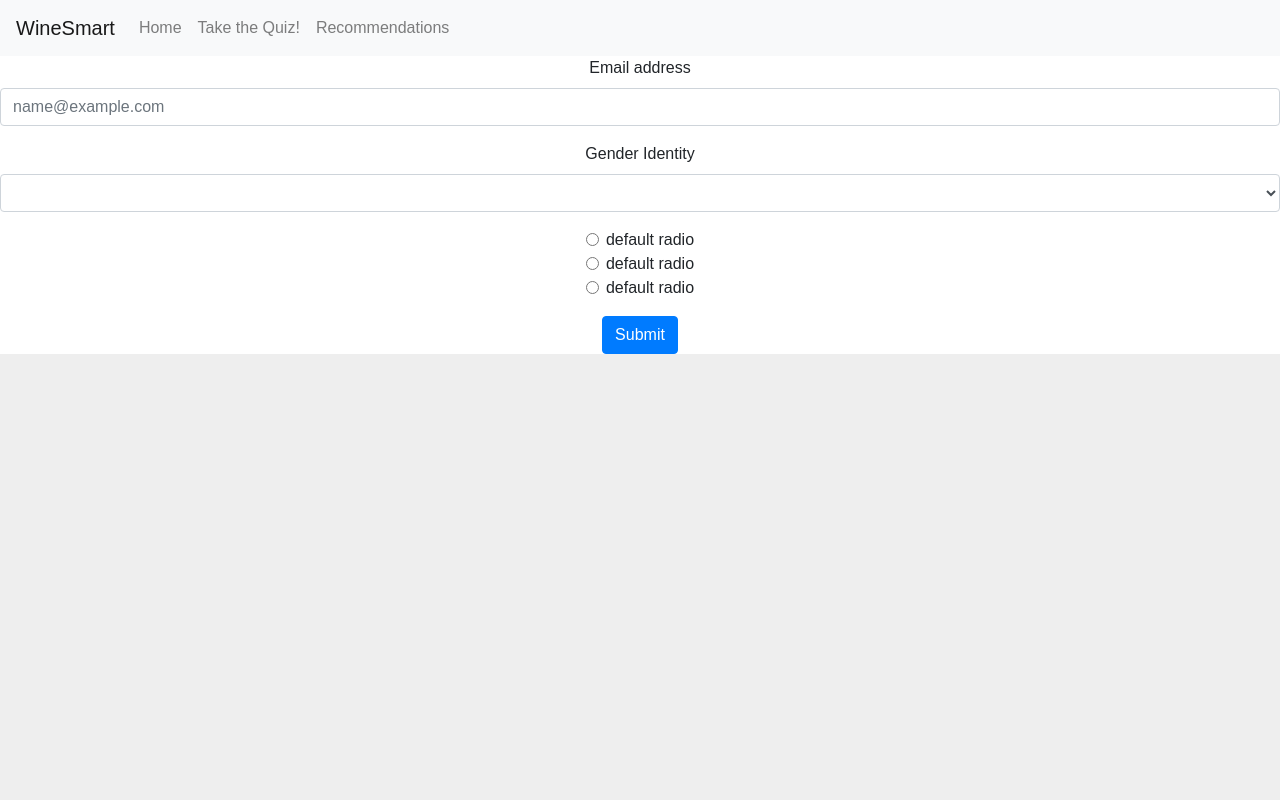
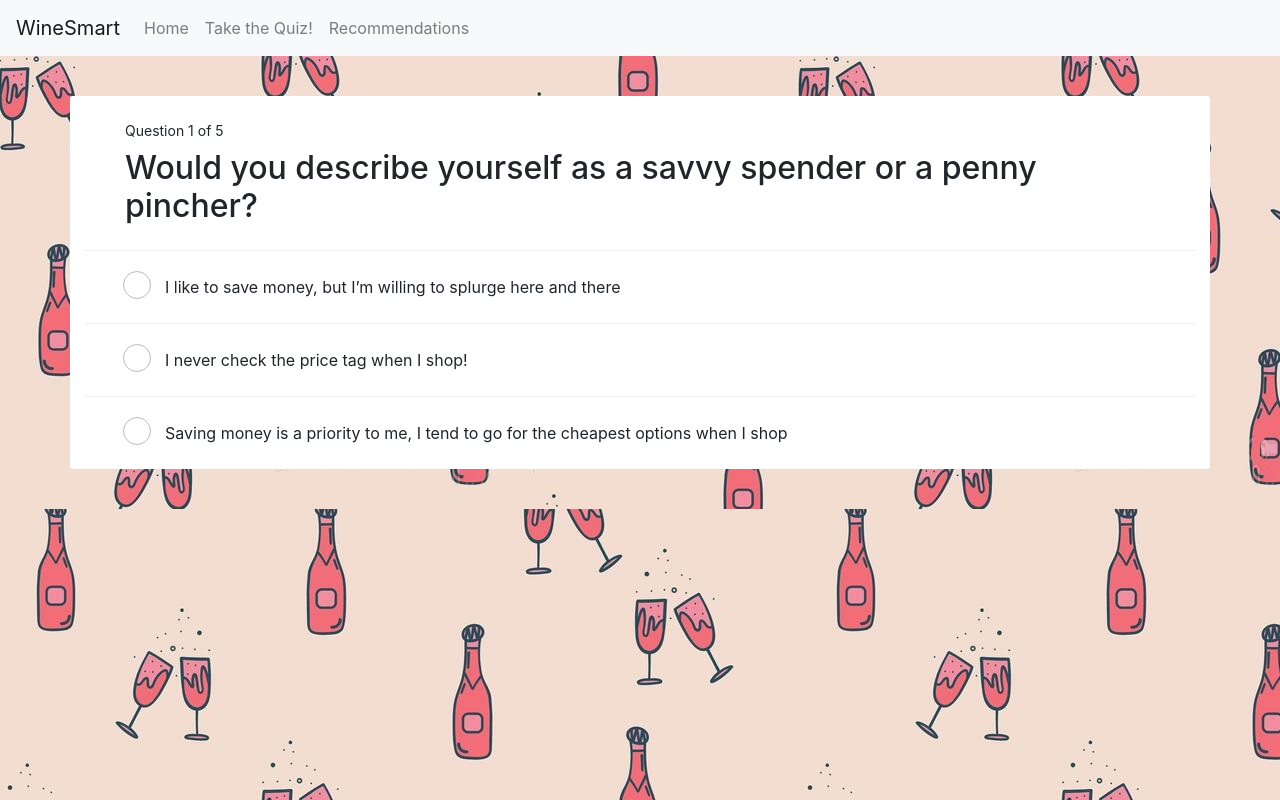
Before and after one commit to wine-smart/wine-smart.github.io, a React (Create React App) app in the folder wine-proto/wine-proto0/: page /quiz1 in a window 1280 px wide. Built offline with nearby package versions, Linux system fonts and the light colour scheme.

Commit message:
Preliminary home page and quiz added. Still need to add recommendations page and algorithm

```diff
--- a/wine-proto/wine-proto0/package.json
+++ b/wine-proto/wine-proto0/package.json
@@ -6,6 +6,7 @@
     "@testing-library/jest-dom": "^5.11.9",
     "@testing-library/react": "^11.2.5",
     "@testing-library/user-event": "^12.8.3",
+    "@types/react-transition-group": "^1.1.6",
     "bootstrap": "^4.6.0",
     "prop-types": "^15.7.2",
     "react": "^17.0.1",
@@ -13,6 +14,7 @@
     "react-dom": "^17.0.1",
     "react-router-dom": "^5.2.0",
     "react-scripts": "4.0.3",
+    "react-transition-group": "^4.4.1",
     "web-vitals": "^1.1.1"
   },
   "scripts": {
--- a/wine-proto/wine-proto0/src/App.css
+++ b/wine-proto/wine-proto0/src/App.css
@@ -1,5 +1,5 @@
 .App {
-  text-align: center;
+  /* text-align: center; */
   background-color: white;
 }
 
@@ -18,8 +18,9 @@ body {
   }
 }
 
-.App-header {
-  /* background-color: #8b909b; */
+
+.Intro {
+  background-color: #8b909b;
   min-height: 100vh;
   display: flex;
   flex-direction: column;
@@ -28,6 +29,14 @@ body {
   font-size: calc(10px + 2vmin);
   color: white;
   background-image: url("./background.jpg");
+}
+
+
+.App-header {
+  /* background-color: #222; */
+  /* padding: 20px; */
+  color: white;
+  /* text-align: center; */
 }
 
 .App-link {
@@ -40,7 +49,14 @@ body {
   align-items: center;
   justify-content: center;
   background-color: #f3ddd0;
-  /* background-image: url("./background.jpg"); */
+  background-image: url("./background.jpg");
+}
+
+.instructions {
+  color: black;
+  margin-left: 75px;
+  margin-right: 75px;
+  text-align: center;
 }
 
 @keyframes App-logo-spin {
@@ -51,152 +67,3 @@ body {
     transform: rotate(360deg);
   }
 }
-
-body {
-  margin: 0;
-  padding: 0;
-  font-family: -apple-system, BlinkMacSystemFont, 'Segoe UI', 'Roboto', 'Oxygen',
-    'Ubuntu', 'Cantarell', 'Fira Sans', 'Droid Sans', 'Helvetica Neue',
-    sans-serif;
-  -webkit-font-smoothing: antialiased;
-  -moz-osx-font-smoothing: grayscale;
-}
-
-code {
-  font-family: source-code-pro, Menlo, Monaco, Consolas, 'Courier New',
-    monospace;
-}
-
-* {
-  box-sizing: border-box;
-}
-
-body {
-  margin: 0;
-  padding: 0;
-  background: #eee;
-  font-family: sans-serif;
-}
-
-.container {
-  position: relative;
-  max-width: 800px;
-  margin: 0 auto;
-  background: #fff;
-  border-radius: 3px;
-}
-
-@media (min-width: 769px) {
-  .container {
-    margin: 2.5rem auto;
-  }
-}
-
-/* Result Component */
-.result {
-  padding: 1.5rem 2.5rem;
-}
-
-/* Quiz Component */
-.answerOptions {
-  margin: 0;
-  padding: 0;
-  list-style: none;
-}
-
-/* QuestionCount Component */
-.questionCount {
-  padding: 1.5rem 2.5rem 0;
-  font-size: 14px;
-}
-
-/* Question Component */
-.question {
-  margin: 0;
-  padding: 0.5rem 2.5rem 1.5rem 2.5rem;
-}
-
-/* AnswerOption Component */
-.answerOption {
-  border-top: 1px solid #eee;
-}
-
-.answerOption:hover {
-  background-color: #eefbfe;
-}
-
-.radioCustomButton {
-  position: absolute;
-  width: auto;
-  opacity: 0;
-}
-
-.radioCustomButton,
-.radioCustomLabel {
-  display: inline-block;
-  vertical-align: middle;
-  cursor: pointer;
-}
-
-.radioCustomLabel {
-  position: relative;
-  width: 100%;
-  margin: 0;
-  padding: 1.5rem 2.5rem 1.5rem 5rem;
-  font-size: 16px;
-  line-height: 1.5;
-}
-
-.radioCustomButton ~ .radioCustomLabel:before {
-  position: absolute;
-  top: 20px;
-  left: 38px;
-  width: 28px;
-  height: 28px;
-  content: '';
-  display: inline-block;
-  vertical-align: middle;
-  background: #fff;
-  border: 1px solid #bbb;
-  border-radius: 50%;
-  transition: all 0.3s;
-}
-
-.radioCustomButton:checked ~ .radioCustomLabel:before {
-  content: '';
-  /* background: #8bc53f url("./svg/icon-check.svg") no-repeat; */
-  background-size: 27px;
-  border-color: #8bc53f;
-}
-
-/* Animation */
-.fade-enter {
-  opacity: 0;
-}
-
-.fade-enter.fade-enter-active {
-  opacity: 1;
-  transition: opacity 0.5s ease-in-out 0.3s;
-}
-
-.fade-leave {
-  position: absolute;
-  top: 0;
-  left: 0;
-  width: 100%;
-  opacity: 1;
-}
-
-.fade-leave.fade-leave-active {
-  opacity: 0;
-  transition: opacity 0.5s ease-in-out;
-}
-
-.fade-appear {
-  opacity: 0;
-}
-
-.fade-appear.fade-appear-active {
-  opacity: 1;
-  transition: opacity 0.5s ease-in-out;
-}
--- a/wine-proto/wine-proto0/src/Quiz1.js
+++ b/wine-proto/wine-proto0/src/Quiz1.js
@@ -4,14 +4,132 @@ import 'bootstrap/dist/css/bootstrap.min.css';
 import {Form, Button, Navbar, Nav} from 'react-bootstrap';
 import Question from './components/Question';
 
+// import React, { Component } from 'react';
+import quizQuestions from './api/quizQuestions';
+import Quiz from './components/Quiz';
+import Result from './components/Result';
+import logo from './svg/logo.svg';
+import './index.css';
+
+
 class Quiz1 extends React.Component {
-    constructor(props){
+    constructor(props) {
         super(props);
-    }
-    render() {
+
+        this.state = {
+          counter: 0,
+          questionId: 1,
+          question: '',
+          answerOptions: [],
+          answer: '',
+          answersCount: {},
+          result: ''
+        };
+
+        this.handleAnswerSelected = this.handleAnswerSelected.bind(this);
+      }
+
+      componentDidMount() {
+        const shuffledAnswerOptions = quizQuestions.map(question =>
+          this.shuffleArray(question.answers)
+        );
+        this.setState({
+          question: quizQuestions[0].question,
+          answerOptions: shuffledAnswerOptions[0]
+        });
+      }
+
+      shuffleArray(array) {
+        var currentIndex = array.length,
+          temporaryValue,
+          randomIndex;
+
+        // While there remain elements to shuffle...
+        while (0 !== currentIndex) {
+          // Pick a remaining element...
+          randomIndex = Math.floor(Math.random() * currentIndex);
+          currentIndex -= 1;
+
+          // And swap it with the current element.
+          temporaryValue = array[currentIndex];
+          array[currentIndex] = array[randomIndex];
+          array[randomIndex] = temporaryValue;
+        }
+
+        return array;
+      }
+
+      handleAnswerSelected(event) {
+        this.setUserAnswer(event.currentTarget.value);
+
+        if (this.state.questionId < quizQuestions.length) {
+          setTimeout(() => this.setNextQuestion(), 300);
+        } else {
+          setTimeout(() => this.setResults(this.getResults()), 300);
+        }
+      }
+
+      setUserAnswer(answer) {
+        this.setState((state, props) => ({
+          answersCount: {
+            ...state.answersCount,
+            [answer]: (state.answersCount[answer] || 0) + 1
+          },
+          answer: answer
+        }));
+      }
+
+      setNextQuestion() {
+        const counter = this.state.counter + 1;
+        const questionId = this.state.questionId + 1;
+
+        this.setState({
+          counter: counter,
+          questionId: questionId,
+          question: quizQuestions[counter].question,
+          answerOptions: quizQuestions[counter].answers,
+          answer: ''
+        });
+      }
+
+      getResults() {
+        const answersCount = this.state.answersCount;
+        const answersCountKeys = Object.keys(answersCount);
+        const answersCountValues = answersCountKeys.map(key => answersCount[key]);
+        const maxAnswerCount = Math.max.apply(null, answersCountValues);
+
+        return answersCountKeys.filter(key => answersCount[key] === maxAnswerCount);
+      }
+
+      setResults(result) {
+        if (result.length === 1) {
+          this.setState({ result: result[0] });
+        } else {
+          this.setState({ result: 'Undetermined' });
+        }
+      }
+
+      renderQuiz() {
         return (
-            <>
-            <>
+          <Quiz
+            answer={this.state.answer}
+            answerOptions={this.state.answerOptions}
+            questionId={this.state.questionId}
+            question={this.state.question}
+            questionTotal={quizQuestions.length}
+            onAnswerSelected={this.handleAnswerSelected}
+          />
+        );
+      }
+
+      renderResult() {
+        return <Result quizResult={this.state.result} />;
+      }
+
+      render() {
+        return (
+          <>
+          <>
             <Navbar bg="light" variant="light">
                 <Link to="/#home">
                     <Navbar.Brand href="#home">WineSmart</Navbar.Brand>
@@ -31,50 +149,85 @@ class Quiz1 extends React.Component {
             </Navbar>
             </>
 
-                <Form>
-                    <Form.Group size="md" controlId = "email">
-                        <Form.Label>Email address</Form.Label>
-                        <Form.Control type="email" placeholder="name@example.com" />
-                    </Form.Group>
-                    <Form.Group controlId="genderid">
-                        <Form.Label>Gender Identity</Form.Label>
-                        <Form.Control as="Select">
-                            <option></option>
-                            <option>Female</option>
-                            <option>Male</option>
-                            <option>Other</option>
-                            <option>I prefer not to answer</option>
-                        </Form.Control>
-                    </Form.Group>
-                    <Form>
+          <div className = "Quiz1">
+            {this.state.result ? this.renderResult() : this.renderQuiz()}
+          </div>
+          </>
+        );
+      }
 
-                        <div key={`default-radio`} className="mb-3">
-                        <Form.Check
-                            type={'radio'}
-                            id={`default-raio`}
-                            label={`default radio`}
-                        />
+    // keeping this in case we need it
 
-                        <Form.Check
-                            type={'radio'}
-                            id={`default-raio`}
-                            label={`default radio`}
-                        />
+    // constructor(props){
+    //     super(props);
+    // }
+    // render() {
+    //     return (
+    //         <>
+    //         <>
+    //         <Navbar bg="light" variant="light">
+    //             <Link to="/#home">
+    //                 <Navbar.Brand href="#home">WineSmart</Navbar.Brand>
+    //             </Link>
+    //             <Nav className="mr-auto">
 
-                        <Form.Check
-                            type={'radio'}
-                            id={`default-raio`}
-                            label={`default radio`}
-                        />
-                        </div>
+    //             <Link to="/#home">
+    //                 <Nav.Link href="#home">Home</Nav.Link>
+    //             </Link>
+    //             <Link to="/quiz1">
+    //                 <Nav.Link href="#features">Take the Quiz!</Nav.Link>
+    //             </Link>
+    //             <Link to="/results">
+    //                 <Nav.Link href="#recommendations">Recommendations</Nav.Link>
+    //             </Link>
+    //             </Nav>
+    //         </Navbar>
+    //         </>
 
-                    </Form>
-                    <Link to="/results">
-                        <Button type="submit">Submit</Button>
-                    </Link>
-                </Form>
-            </>
-        )
-    }
+    //             <Form>
+    //                 <Form.Group size="md" controlId = "email">
+    //                     <Form.Label>Email address</Form.Label>
+    //                     <Form.Control type="email" placeholder="name@example.com" />
+    //                 </Form.Group>
+    //                 <Form.Group controlId="genderid">
+    //                     <Form.Label>Gender Identity</Form.Label>
+    //                     <Form.Control as="Select">
+    //                         <option></option>
+    //                         <option>Female</option>
+    //                         <option>Male</option>
+    //                         <option>Other</option>
+    //                         <option>I prefer not to answer</option>
+    //                     </Form.Control>
+    //                 </Form.Group>
+    //                 <Form>
+
+    //                     <div key={`default-radio`} className="mb-3">
+    //                     <Form.Check
+    //                         type={'radio'}
+    //                         id={`default-raio`}
+    //                         label={`default radio`}
+    //                     />
+
+    //                     <Form.Check
+    //                         type={'radio'}
+    //                         id={`default-raio`}
+    //                         label={`default radio`}
+    //                     />
+
+    //                     <Form.Check
+    //                         type={'radio'}
+    //                         id={`default-raio`}
+    //                         label={`default radio`}
+    //                     />
+    //                     </div>
+
+    //                 </Form>
+    //                 <Link to="/results">
+    //                     <Button type="submit">Submit</Button>
+    //                 </Link>
+    //             </Form>
+    //         </>
+    //     )
+    // }
 }
 export default Quiz1;
--- a/wine-proto/wine-proto0/src/api/quizQuestions.js
+++ b/wine-proto/wine-proto0/src/api/quizQuestions.js
@@ -1,87 +1,103 @@
 var quizQuestions = [
   {
-      question: "What franchise would you rather play a game from?",
+      question: "Would you describe yourself as a savvy spender or a penny pincher?",
       answers: [
           {
-              type: "Microsoft",
-              content: "Halo"
+              type: "Chardonnay", // need to pick what this would correspond to
+              content: "I never check the price tag when I shop!"
           },
           {
-              type: "Nintendo",
-              content: "Pokemon"
+              type: "Merlot",
+              content: "I like to save money, but I’m willing to splurge here and there"
           },
           {
-              type: "Sony",
-              content: "Uncharted"
+              type: "Pinot",
+              content: "Saving money is a priority to me, I tend to go for the cheapest options when I shop"
           }
       ]
   },
   {
-      question: "Which console would you prefer to play with friends?",
+      question: "Do you prefer sweet or salty foods?",
       answers: [
           {
-              type: "Microsoft",
-              content: "X-Box"
+              type: "Chardonnay",
+              content: "I prefer a bag of chips over a chocolate bar"
           },
           {
-              type: "Nintendo",
-              content: "Nintendo 64"
+              type: "Merlot",
+              content: "I prefer a chocolate bar over a bag of chips"
           },
           {
-              type: "Sony",
-              content: "Playstation 1"
+              type: "Pinot",
+              content: "I like a mixture of both"
           }
       ]
   },
   {
-      question: "Which of these racing franchises would you prefer to play a game from?",
+      question: "What is your drink of choice?",
       answers: [
           {
-              type: "Microsoft",
-              content: "Forza"
+              type: "Chardonnay",
+              content: "A margarita"
           },
           {
-              type: "Nintendo",
-              content: "Mario Kart"
+              type: "Merlot",
+              content: "Vodka on the rocks"
           },
           {
-              type: "Sony",
-              content: "Gran Turismo"
+              type: "Pinot",
+              content: "Beer"
           }
       ]
   },
   {
-      question: "Which of these games do you think is best?",
+      question: "How do you take your coffee?",
       answers: [
           {
-              type: "Microsoft",
-              content: "BioShock"
+              type: "Chardonnay",
+              content: "Black"
           },
           {
-              type: "Nintendo",
-              content: "The Legend of Zelda: Ocarina of Time"
+              type: "Merlot",
+              content: "Light cream"
           },
           {
-              type: "Sony",
-              content: "Final Fantasy VII"
-          }
+              type: "Pinot",
+              content: "Light cream & sugar"
+          },
+          {
+            type: "Pinot",
+            content: "Medium cream & sugar"
+        },
+        {
+            type: "Pinot",
+            content: "Heavy cream & sugar"
+        },
+        {
+            type: "Pinot",
+            content: "I don't drink coffee"
+        }
       ]
   },
   {
-      question: "What console would you prefer to own?",
+      question: "What is your favorite candy?",
       answers: [
           {
-              type: "Microsoft",
-              content: "X-Box One"
+              type: "Chardonnay",
+              content: "Sour Gummy Worms"
           },
           {
-              type: "Nintendo",
-              content: "Wii U"
+              type: "Merlot",
+              content: "M&Ms"
           },
           {
-              type: "Sony",
-              content: "Playstation 4"
-          }
+              type: "Pinot",
+              content: "Sour skittles"
+          },
+          {
+            type: "Pinot",
+            content: "Starburst"
+        }
       ]
   }
 ];
--- a/wine-proto/wine-proto0/src/components/Quiz.js
+++ b/wine-proto/wine-proto0/src/components/Quiz.js
@@ -1,6 +1,6 @@
 import React from 'react';
 import PropTypes from 'prop-types';
-import { CSSTransitionGroup } from 'react-transition-group';
+// import { CSSTransitionGroup } from 'react-transition-group';
 import Question from '../components/Question';
 import QuestionCount from '../components/QuestionCount';
 import AnswerOption from '../components/AnswerOption';
@@ -20,7 +20,7 @@ function Quiz(props) {
   }
 
   return (
-    <CSSTransitionGroup
+    <div
       className="container"
       component="div"
       transitionName="fade"
@@ -36,7 +36,7 @@ function Quiz(props) {
           {props.answerOptions.map(renderAnswerOptions)}
         </ul>
       </div>
-    </CSSTransitionGroup>
+    </div>
   );
 }
 
--- a/wine-proto/wine-proto0/src/components/Result.js
+++ b/wine-proto/wine-proto0/src/components/Result.js
@@ -1,10 +1,10 @@
 import React from 'react';
 import PropTypes from 'prop-types';
-import { CSSTransitionGroup } from 'react-transition-group';
+// import { CSSTransitionGroup } from 'react-transition-group';
 
 function Result(props) {
   return (
-    <CSSTransitionGroup
+    <div
       className="container result"
       component="div"
       transitionName="fade"
@@ -16,7 +16,7 @@ function Result(props) {
       <div>
         You prefer <strong>{props.quizResult}</strong>!
       </div>
-    </CSSTransitionGroup>
+    </div>
   );
 }
 
--- a/wine-proto/wine-proto0/src/index.css
+++ b/wine-proto/wine-proto0/src/index.css
@@ -1,5 +1,6 @@
 body {
   margin: 0;
+  padding: 0;
   font-family: -apple-system, BlinkMacSystemFont, 'Segoe UI', 'Roboto', 'Oxygen',
     'Ubuntu', 'Cantarell', 'Fira Sans', 'Droid Sans', 'Helvetica Neue',
     sans-serif;
@@ -11,3 +12,137 @@ code {
   font-family: source-code-pro, Menlo, Monaco, Consolas, 'Courier New',
     monospace;
 }
+
+* {
+  box-sizing: border-box;
+}
+
+body {
+  margin: 0;
+  padding: 0;
+  background: #eee;
+  font-family: sans-serif;
+}
+
+.container {
+  position: relative;
+  max-width: 800px;
+  margin: 0 auto;
+  background: #fff;
+  border-radius: 3px;
+}
+
+@media (min-width: 769px) {
+  .container {
+    margin: 2.5rem auto;
+  }
+}
+
+/* Result Component */
+.result {
+  padding: 1.5rem 2.5rem;
+}
+
+/* Quiz Component */
+.answerOptions {
+  margin: 0;
+  padding: 0;
+  list-style: none;
+}
+
+/* QuestionCount Component */
+.questionCount {
+  padding: 1.5rem 2.5rem 0;
+  font-size: 14px;
+}
+
+/* Question Component */
+.question {
+  margin: 0;
+  padding: 0.5rem 2.5rem 1.5rem 2.5rem;
+}
+
+/* AnswerOption Component */
+.answerOption {
+  border-top: 1px solid #eee;
+}
+
+.answerOption:hover {
+  background-color: #eefbfe;
+}
+
+.radioCustomButton {
+  position: absolute;
+  width: auto;
+  opacity: 0;
+}
+
+.radioCustomButton,
+.radioCustomLabel {
+  display: inline-block;
+  vertical-align: middle;
+  cursor: pointer;
+}
+
+.radioCustomLabel {
+  position: relative;
+  width: 100%;
+  margin: 0;
+  padding: 1.5rem 2.5rem 1.5rem 5rem;
+  font-size: 16px;
+  line-height: 1.5;
+}
+
+.radioCustomButton ~ .radioCustomLabel:before {
+  position: absolute;
+  top: 20px;
+  left: 38px;
+  width: 28px;
+  height: 28px;
+  content: '';
+  display: inline-block;
+  vertical-align: middle;
+  background: #fff;
+  border: 1px solid #bbb;
+  border-radius: 50%;
+  transition: all 0.3s;
+}
+
+.radioCustomButton:checked ~ .radioCustomLabel:before {
+  content: '';
+  /* background: #8bc53f url("./svg/icon-check.svg") no-repeat; */
+  background-size: 27px;
+  border-color: #8bc53f;
+}
+
+/* Animation */
+.fade-enter {
+  opacity: 0;
+}
+
+.fade-enter.fade-enter-active {
+  opacity: 1;
+  transition: opacity 0.5s ease-in-out 0.3s;
+}
+
+.fade-leave {
+  position: absolute;
+  top: 0;
+  left: 0;
+  width: 100%;
+  opacity: 1;
+}
+
+.fade-leave.fade-leave-active {
+  opacity: 0;
+  transition: opacity 0.5s ease-in-out;
+}
+
+.fade-appear {
+  opacity: 0;
+}
+
+.fade-appear.fade-appear-active {
+  opacity: 1;
+  transition: opacity 0.5s ease-in-out;
+}
```
Also changed, not shown: wine-proto/wine-proto0/src/Intro.js (+9 -3 lines), 1 other file (tests, documents, lock files or other folders).
